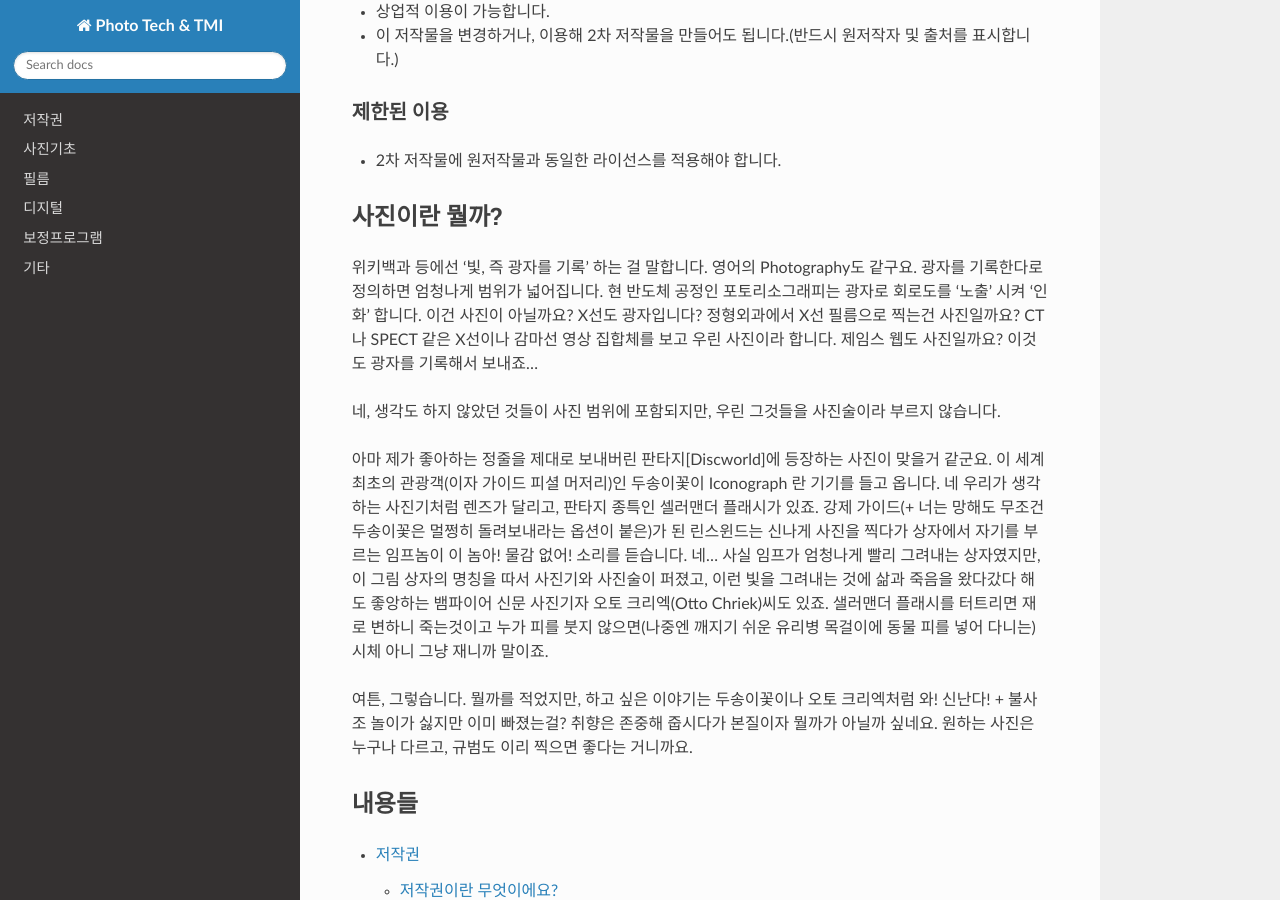
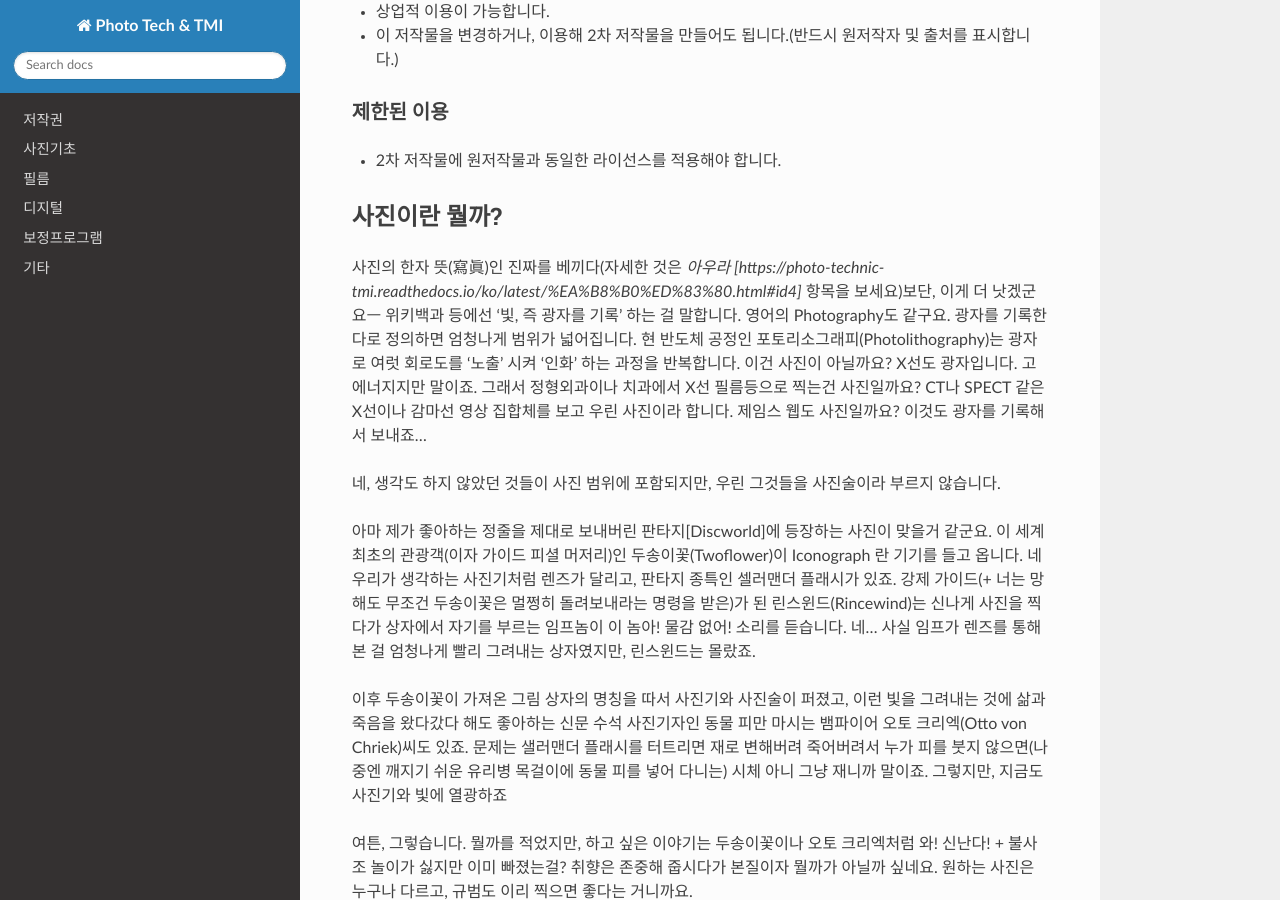
Before and after one commit to readingsnail/readthedocs-photo, a Sphinx documentation site: the page built from docs/source/index.rst, in a window 1280 px wide and 900 px high, scrolled down 780 px. Built offline with Sphinx 7.4.7 and the Read the Docs theme 3.1.0, drawn with Linux system fonts in a browser that asks for light colours.

Commit message:
index.rst 업데이트

```diff
--- a/docs/source/index.rst
+++ b/docs/source/index.rst
@@ -34,11 +34,13 @@
 
 사진이란 뭘까?
 -----------
-위키백과 등에선 ‘빛, 즉 광자를 기록’ 하는 걸 말합니다. 영어의 Photography도 같구요. 광자를 기록한다로 정의하면 엄청나게 범위가 넓어집니다. 현 반도체 공정인 포토리소그래피는 광자로 회로도를 ‘노출’ 시켜 ‘인화’ 합니다. 이건 사진이 아닐까요? X선도 광자입니다? 정형외과에서 X선 필름으로 찍는건 사진일까요? CT나 SPECT 같은 X선이나 감마선 영상 집합체를 보고 우린 사진이라 합니다. 제임스 웹도 사진일까요? 이것도 광자를 기록해서 보내죠...
+사진의 한자 뜻(寫眞)인 진짜를 베끼다(자세한 것은 `아우라 [https://photo-technic-tmi.readthedocs.io/ko/latest/%EA%B8%B0%ED%83%80.html#id4]` 항목을 보세요)보단, 이게 더 낫겠군요ㅡ 위키백과 등에선 ‘빛, 즉 광자를 기록’ 하는 걸 말합니다. 영어의 Photography도 같구요. 광자를 기록한다로 정의하면 엄청나게 범위가 넓어집니다. 현 반도체 공정인 포토리소그래피(Photolithography)는 광자로 여럿 회로도를 ‘노출’ 시켜 ‘인화’ 하는 과정을 반복합니다. 이건 사진이 아닐까요? X선도 광자입니다. 고에너지지만 말이죠. 그래서 정형외과이나 치과에서 X선 필름등으로 찍는건 사진일까요? CT나 SPECT 같은 X선이나 감마선 영상 집합체를 보고 우린 사진이라 합니다. 제임스 웹도 사진일까요? 이것도 광자를 기록해서 보내죠...
 
 네, 생각도 하지 않았던 것들이 사진 범위에 포함되지만, 우린 그것들을 사진술이라 부르지 않습니다.
 
-아마 제가 좋아하는 정줄을 제대로 보내버린 판타지[Discworld]에 등장하는 사진이 맞을거 같군요. 이 세계 최초의 관광객(이자 가이드 피셜 머저리)인 두송이꽃이 Iconograph 란 기기를 들고 옵니다. 네 우리가 생각하는 사진기처럼 렌즈가 달리고, 판타지 종특인 셀러맨더 플래시가 있죠. 강제 가이드(+ 너는 망해도 무조건 두송이꽃은 멀쩡히 돌려보내라는 옵션이 붙은)가 된 린스윈드는 신나게 사진을 찍다가 상자에서 자기를 부르는 임프놈이 이 놈아! 물감 없어! 소리를 듣습니다. 네... 사실 임프가 엄청나게 빨리 그려내는 상자였지만, 이 그림 상자의 명칭을 따서 사진기와 사진술이 퍼졌고, 이런 빛을 그려내는 것에 삶과 죽음을 왔다갔다 해도 좋앙하는 뱀파이어 신문 사진기자 오토 크리엑(Otto Chriek)씨도 있죠. 샐러맨더 플래시를 터트리면 재로 변하니 죽는것이고 누가 피를 붓지 않으면(나중엔 깨지기 쉬운 유리병 목걸이에 동물 피를 넣어 다니는) 시체 아니 그냥 재니까 말이죠.
+아마 제가 좋아하는 정줄을 제대로 보내버린 판타지[Discworld]에 등장하는 사진이 맞을거 같군요. 이 세계 최초의 관광객(이자 가이드 피셜 머저리)인 두송이꽃(Twoflower)이 Iconograph 란 기기를 들고 옵니다. 네 우리가 생각하는 사진기처럼 렌즈가 달리고, 판타지 종특인 셀러맨더 플래시가 있죠. 강제 가이드(+ 너는 망해도 무조건 두송이꽃은 멀쩡히 돌려보내라는 명령을 받은)가 된 린스윈드(Rincewind)는 신나게 사진을 찍다가 상자에서 자기를 부르는 임프놈이 이 놈아! 물감 없어! 소리를 듣습니다. 네... 사실 임프가 렌즈를 통해 본 걸 엄청나게 빨리 그려내는 상자였지만, 린스윈드는 몰랐죠.
+
+이후 두송이꽃이 가져온 그림 상자의 명칭을 따서 사진기와 사진술이 퍼졌고, 이런 빛을 그려내는 것에 삶과 죽음을 왔다갔다 해도 좋아하는 신문 수석 사진기자인 동물 피만 마시는 뱀파이어 오토 크리엑(Otto von Chriek)씨도 있죠. 문제는 샐러맨더 플래시를 터트리면 재로 변해버려 죽어버려서 누가 피를 붓지 않으면(나중엔 깨지기 쉬운 유리병 목걸이에 동물 피를 넣어 다니는) 시체 아니 그냥 재니까 말이죠. 그렇지만, 지금도 사진기와 빛에 열광하죠
 
 여튼, 그렇습니다. 뭘까를 적었지만, 하고 싶은 이야기는 두송이꽃이나 오토 크리엑처럼 와! 신난다! + 불사조 놀이가 싫지만 이미 빠졌는걸? 취향은 존중해 줍시다가 본질이자 뭘까가 아닐까 싶네요. 원하는 사진은 누구나 다르고, 규범도 이리 찍으면 좋다는 거니까요.
 
```
